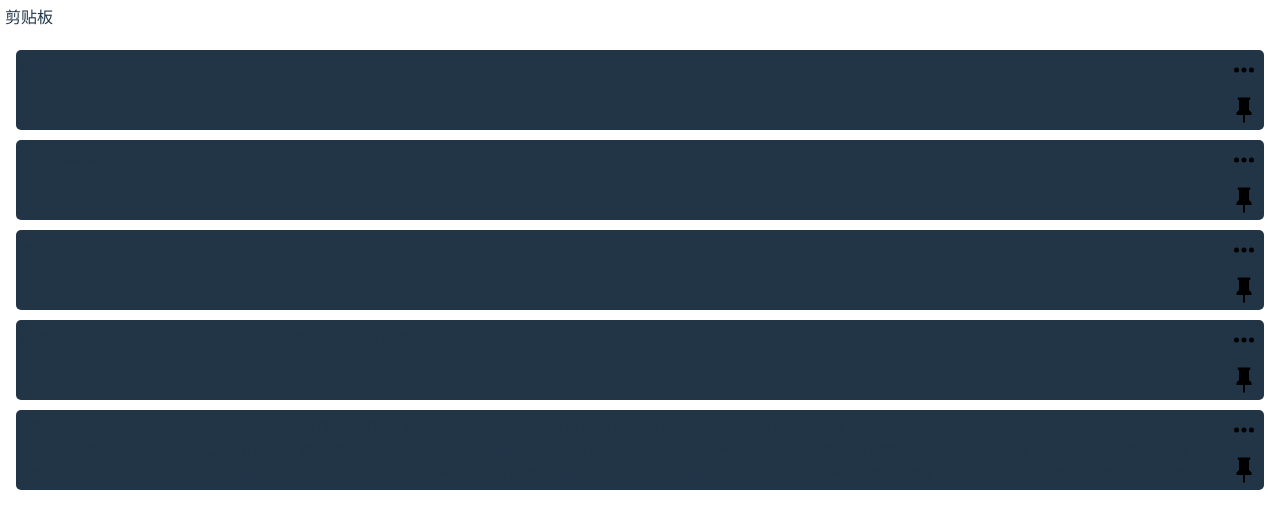
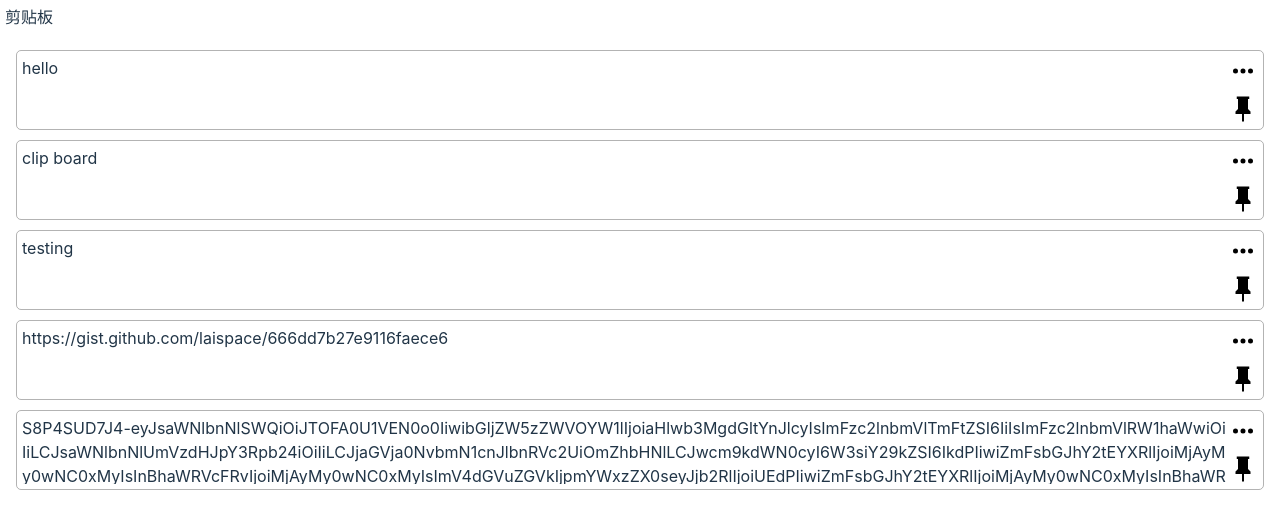
Before and after one commit to ShiftWatchOut/copy-win10-copyboard, a React (Vite) app: page / in a window 1280 px wide. Shown: the top 528 px of the page. Built offline with nearby package versions, Linux system fonts and the light colour scheme.

Commit message:
feat: 暗色调整

```diff
--- a/src/App.scss
+++ b/src/App.scss
@@ -56,7 +56,6 @@ $title-height: 20px;
   overflow: auto;
   height: 426px;
   .copy-item {
-    background-color: #213547;
     margin-bottom: 10px;
     box-sizing: border-box;
     padding: 5px;
@@ -64,6 +63,7 @@ $title-height: 20px;
     width: 100%;
     height: 80px;
     display: flex;
+    border: 1px solid rgba(128, 128, 128, 0.6);
     .value {
       text-align: left;
       flex: 1;
```
